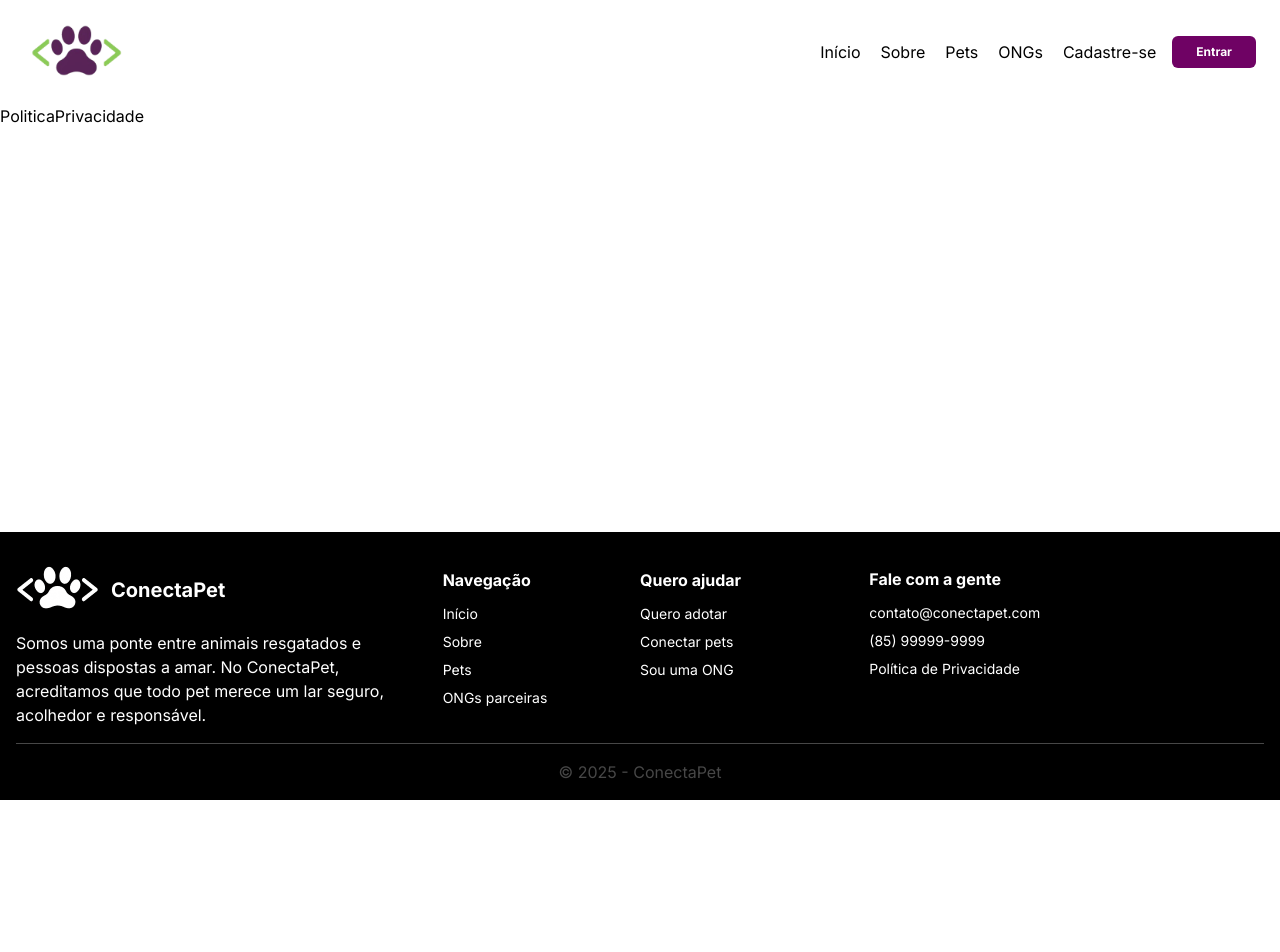
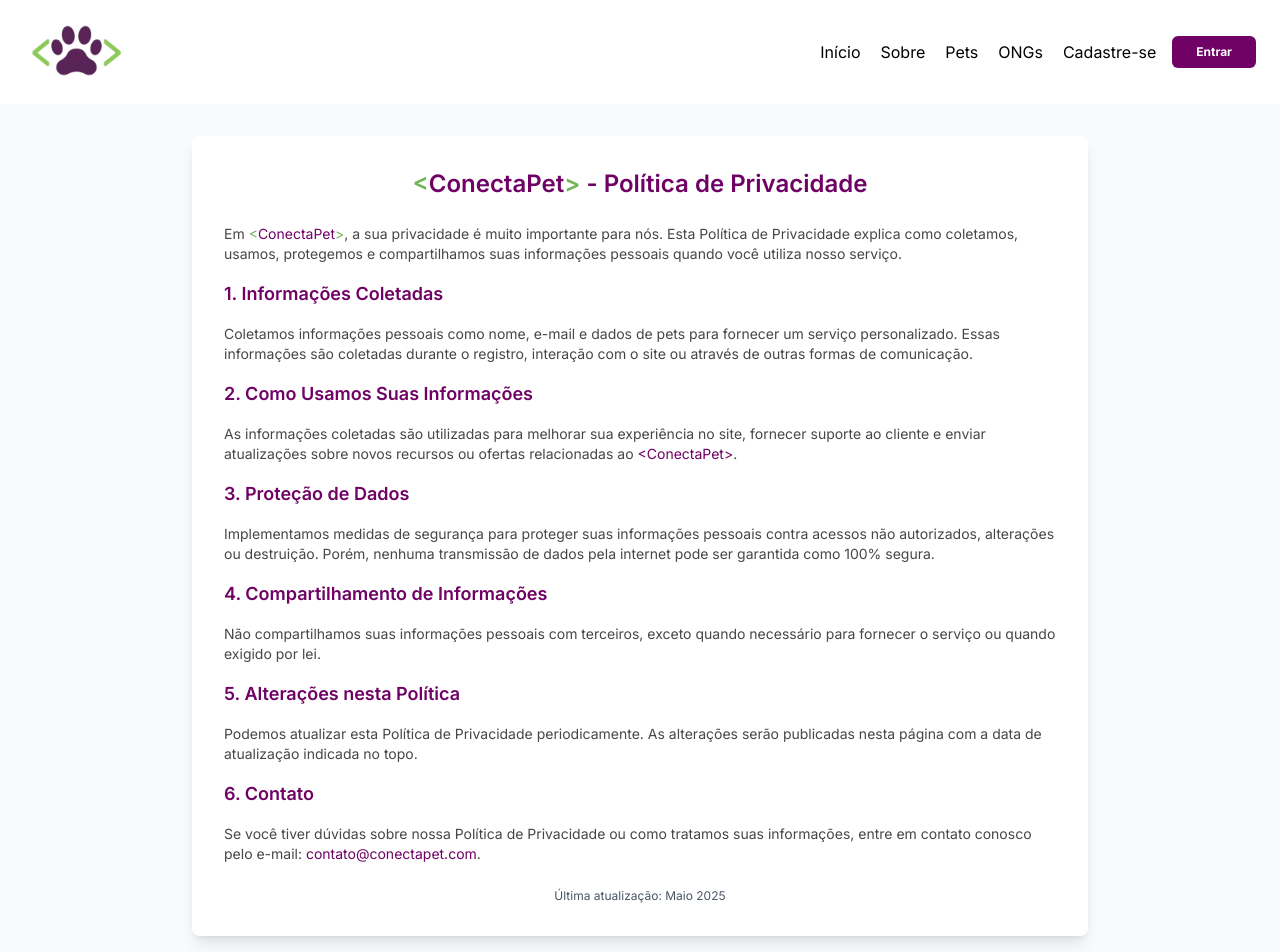
Before and after one commit to flaviare1s/conectapet-front, a React (Vite) app: page /privacidade in a window 1280 px wide. Shown: the top 952 px of the page. Before the commit the page ends 800 px from the top, so only its background shows below. Built offline with nearby package versions, Linux system fonts and the light colour scheme.

Commit message:
feat: páginas 'Not Found', Privacy Policy', ajustes e adição de variáveis de cores no css

```diff
--- a/src/App.jsx
+++ b/src/App.jsx
@@ -14,7 +14,8 @@
 import { Header } from "./components/Header"
 import { SelectAccountType } from "./pages/SelectAccountType"
 import { PetProfile } from "./pages/PetProfile"
-import { PoliticaPrivacidade } from "./pages/PoliticaPrivacidade"
+import { PrivacyPolicy } from "./pages/PrivacyPolicy"
+import { MyPets } from "./pages/MyPets"
 
 function App() {
 
@@ -33,10 +34,11 @@
             <Route path="/pets" element={<Pets />} />
             <Route path="/pets/:id" element={<PetProfile />} />
             <Route path="/pets/add" element={<PetRegister />} />
-            <Route path="/pets/edit/:id" element={<PetEdit />} />
+            <Route path="/mypets" element={<MyPets />} />
+            <Route path="/mypets/edit/:id" element={<PetEdit />} />
             <Route path='/ongs' element={<ONGs />} />
             <Route path='/congratulations' element={<Congratulations />} />
-            <Route path='/privacidade' element={<PoliticaPrivacidade />} />
+            <Route path='/privacidade' element={<PrivacyPolicy />} />
             <Route path='*' element={<NotFound />} />
           </Routes>
         </main>
--- a/src/components/Footer.jsx
+++ b/src/components/Footer.jsx
@@ -3,7 +3,7 @@
 
 export const Footer = () => {
   return (
-    <footer className="bg-black text-white p-4 flex flex-col items-center">
+    <footer className="bg-black text-white p-6 flex flex-col items-center">
       <div className="grid grid-cols-1 md:grid-cols-3 items-center gap-8 pb-4">
         <div>
           <div className="flex items-center gap-3">
@@ -13,25 +13,25 @@
             <h2 className="font-bold text-lg md:text-xl">ConectaPet</h2>
           </div>
           <div>
-            <p>Somos uma ponte entre animais resgatados e pessoas dispostas a amar. No ConectaPet, acreditamos que todo pet merece um lar seguro, acolhedor e responsável.</p>
+            <p className="text-sm">Somos uma ponte entre animais resgatados e pessoas dispostas a amar. No ConectaPet, acreditamos que todo pet merece um lar seguro, acolhedor e responsável.</p>
           </div>
         </div>
         <div className="grid grid-cols-2">
           <div>
             <h3 className="font-bold mb-3">Navegação</h3>
             <nav className="flex flex-col text-sm gap-2">
-              <Link className="hover:text-cinza" to="/" >Início</Link>
-              <Link className="hover:text-cinza" to="/about" >Sobre</Link>
-              <Link className="hover:text-cinza" to="/pets" >Pets</Link>
-              <Link className="hover:text-cinza" to="/ongs" >ONGs parceiras</Link>
+              <Link className="hover:opacity-50" to="/" >Início</Link>
+              <Link className="hover:opacity-50" to="/about" >Sobre</Link>
+              <Link className="hover:opacity-50" to="/pets" >Pets</Link>
+              <Link className="hover:opacity-50" to="/ongs" >ONGs parceiras</Link>
             </nav>
           </div>
           <div>
             <h3 className="font-bold mb-3">Quero ajudar</h3>
             <nav className="flex flex-col text-sm gap-2">
-              <Link className="hover:text-cinza" to="/signup/user" >Quero adotar</Link>
-              <Link className="hover:text-cinza" to="/pets" >Conectar pets</Link>
-              <Link className="hover:text-cinza" to="/signup/guardian" >Sou uma ONG</Link>
+              <Link className="hover:opacity-50" to="/signup/user" >Quero adotar</Link>
+              <Link className="hover:opacity-50" to="/pets" >Conectar pets</Link>
+              <Link className="hover:opacity-50" to="/signup/guardian" >Sou uma ONG</Link>
             </nav>
           </div>
         </div>
@@ -39,9 +39,9 @@
           <div className="md:mt-[-30px]">
             <h3 className="font-bold mb-3">Fale com a gente</h3>
             <div className="text-sm flex flex-col gap-2">
-              <a className="hover:text-cinza" href="mailto:contato@conectapet.com" target="_blank">contato@conectapet.com</a>
-              <a className="hover:text-cinza" href="tel:+5585999999999">(85) 99999-9999</a>
-              <Link className="hover:text-cinza" to="/privacidade" >Política de Privacidade</Link>
+              <a className="hover:opacity-50" href="mailto:contato@conectapet.com" target="_blank">contato@conectapet.com</a>
+              <a className="hover:opacity-50" href="tel:+5585999999999">(85) 99999-9999</a>
+              <Link className="hover:opacity-50" to="/privacidade" >Política de Privacidade</Link>
             </div>
           </div>
         </div>
--- a/src/components/Header.jsx
+++ b/src/components/Header.jsx
@@ -5,7 +5,7 @@
 
 export const Header = () => {
   return (
-    <div className='h-[104px] flex justify-between items-center px-6'>
+    <header className='h-[104px] flex justify-between items-center px-6'>
       <Link to="/" className='w-[74px] sm:w-[105px]'>
         <img className='w-full' src={logo} alt="Logo ConectaPet" />
       </Link>
@@ -15,6 +15,6 @@
       <div className="sm:hidden">
         <MobileMenu />
       </div>
-    </div>
+    </header>
   )
 }
--- a/src/index.css
+++ b/src/index.css
@@ -5,6 +5,9 @@
   --color-roxo-primario: #6F0264;
   --color-verde-primario: #6FB654;
   --color-rosa-forte: #AA0078;
+  --color-roxo-fucsia: #C25FBF;
+  --color-verde-limao: #73F271;
+  --color-verde-piscina: #A3E4A0;
   --color-cinza: #474747;
   --color-branco: #fff;
   --color-preto: #000;
--- /dev/null
+++ b/src/pages/MyPets.jsx
@@ -0,0 +1,7 @@
+export const MyPets = () => {
+  return (
+    <div>
+
+    </div>
+  )
+}
--- a/src/pages/NotFound.jsx
+++ b/src/pages/NotFound.jsx
@@ -1,7 +1,21 @@
 export const NotFound = () => {
   return (
-    <div>
-      404
+    <div className="h-screen flex items-center justify-center bg-gray-100">
+      <div className="text-center">
+        <h1 className="text-6xl font-extrabold text-roxo-primario mb-4">404</h1>
+        <p className="text-xl md:text-2xl font-medium text-cinza mb-4">
+          A página que você procurou não foi encontrada.
+        </p>
+        <p className="text-base md:text-lg text-cinza">
+          Volte para a página inicial e tente novamente.
+        </p>
+        <a
+          href="/"
+          className="mt-6 font-bold inline-block bg-roxo-primario text-white px-6 py-3 rounded-lg hover:bg-primary-dark transition duration-300 hover:bg-rosa-forte hover:text-white"
+        >
+          Voltar para a página inicial
+        </a>
+      </div>
     </div>
-  )
-}
+  );
+};
--- a/src/pages/PoliticaPrivacidade.jsx
+++ /dev/null
@@ -1,5 +0,0 @@
-export const PoliticaPrivacidade = () => {
-  return (
-    <div>PoliticaPrivacidade</div>
-  )
-}
--- /dev/null
+++ b/src/pages/PrivacyPolicy.jsx
@@ -0,0 +1,48 @@
+export const PrivacyPolicy = () => {
+  return (
+    <div className="min-h-screen bg-gray-50 py-8 px-6 sm:px-12">
+      <div className="max-w-4xl mx-auto bg-white p-8 rounded-lg shadow-lg">
+        <h1 className="text-2xl font-semibold text-center text-roxo-primario mb-6">
+          <span className="text-verde-primario">&lt;</span>ConectaPet<span className="text-verde-primario">&gt;</span> - Política de Privacidade
+        </h1>
+        <p className="text-cinza mb-4 text-sm">
+          Em <span className="text-roxo-primario"><spam className="text-verde-primario">&lt;</spam>ConectaPet<span className="text-verde-primario">&gt;</span></span>, a sua privacidade é muito importante para nós. Esta Política de Privacidade explica como coletamos, usamos, protegemos e compartilhamos suas informações pessoais quando você utiliza nosso serviço.
+        </p>
+
+        <h2 className="text-lg font-semibold text-roxo-primario mb-4">1. Informações Coletadas</h2>
+        <p className="text-cinza mb-4 text-sm">
+          Coletamos informações pessoais como nome, e-mail e dados de pets para fornecer um serviço personalizado. Essas informações são coletadas durante o registro, interação com o site ou através de outras formas de comunicação.
+        </p>
+
+        <h2 className="text-lg font-semibold text-roxo-primario mb-4">2. Como Usamos Suas Informações</h2>
+        <p className="text-cinza mb-4 text-sm">
+          As informações coletadas são utilizadas para melhorar sua experiência no site, fornecer suporte ao cliente e enviar atualizações sobre novos recursos ou ofertas relacionadas ao <span className="text-roxo-primario">&lt;ConectaPet&gt;</span>.
+        </p>
+
+        <h2 className="text-lg font-semibold text-roxo-primario mb-4">3. Proteção de Dados</h2>
+        <p className="text-cinza mb-4 text-sm">
+          Implementamos medidas de segurança para proteger suas informações pessoais contra acessos não autorizados, alterações ou destruição. Porém, nenhuma transmissão de dados pela internet pode ser garantida como 100% segura.
+        </p>
+
+        <h2 className="text-lg font-semibold text-roxo-primario mb-4">4. Compartilhamento de Informações</h2>
+        <p className="text-cinza mb-4 text-sm">
+          Não compartilhamos suas informações pessoais com terceiros, exceto quando necessário para fornecer o serviço ou quando exigido por lei.
+        </p>
+
+        <h2 className="text-lg font-semibold text-roxo-primario mb-4">5. Alterações nesta Política</h2>
+        <p className="text-cinza mb-4 text-sm">
+          Podemos atualizar esta Política de Privacidade periodicamente. As alterações serão publicadas nesta página com a data de atualização indicada no topo.
+        </p>
+
+        <h2 className="text-lg font-semibold text-roxo-primario mb-4">6. Contato</h2>
+        <p className="text-cinza mb-4 text-sm">
+          Se você tiver dúvidas sobre nossa Política de Privacidade ou como tratamos suas informações, entre em contato conosco pelo e-mail: <span className="text-roxo-primario">contato@conectapet.com</span>.
+        </p>
+
+        <div className="mt-6 text-center">
+          <p className="text-gray-600 text-xs">Última atualização: Maio 2025</p>
+        </div>
+      </div>
+    </div>
+  )
+}
```
